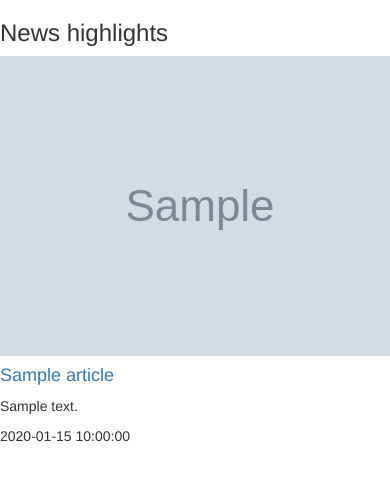
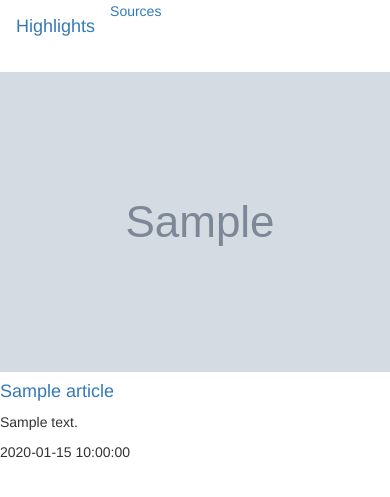
Before and after one commit to KageniJK/news-highlights, a Flask app: template app/templates/index.html in a window 390 px wide; the page is wider, and only the part inside the window is pictured. Shown: the top 497 px of that part. Run offline with Flask 2, Linux system fonts and the light colour scheme; the template is opened without the code that fills it: most values are stand-ins (such as "Sample title", 1, 10 or a date in 2020); grey boxes marked "Sample" are stand-in pictures; some libraries are stand-ins or nearby versions.

Commit message:
removed the cards from the index

```diff
--- a/app/static/css/index.css
+++ b/app/static/css/index.css
@@ -1,6 +1,9 @@
-.card {
-    width:30rem;
-    border: 4px;
-    border-radius: 5px;
-    border-color: #000000;
+
+
+.card-img{
+    width: 29rem;
 }
+
+ul{
+    list-style-type: none;
+}
--- a/app/templates/base.html
+++ b/app/templates/base.html
@@ -1,19 +1,5 @@
 {% extends 'bootstrap/base.html'%}
 
-<html lang="en">
-<head>
-    <meta charset="UTF-8">
-    {% if title %}
-        <title>{{ title }}</title>
-    {% else %}
-        <title>News app</title>
-    {% endif %}
-</head>
-<body>
-    {% block content %}
-
-
-    {% endblock %}
-
-</body>
-</html>
+{% block navbar %}
+    {% include 'navbar.html' %}
+{% endblock %}
--- a/app/templates/index.html
+++ b/app/templates/index.html
@@ -1,19 +1,21 @@
 {% extends 'base.html' %}
+
+  <h3>News highlights</h3>
+{% block styles%}
+    {{ super() }}
+    <link rel="stylesheet" href="{{url_for('static',filename='css/index.css')}}">
+{% endblock %}
 {% block content %}
-  <h3>News highlights</h3>
-  {% block styles %}
-    {{ super() }}
-    <link rel="stylesheet" href="{{url_for('static',filename = 'css/index.css')}}">
-  {% endblock %}
   {% for article in articles %}
-  <div class="row">
-    <div class="card card-body col-md-3">
-        <img class="card-image-top" src="{{article.picture}}" alt="image" >
-        <h4 class="card-title"><a href="{{article.link}}">{{article.title}}</a></h4>
-        <p class="card-text">{{article.description}}</p>
-        <p class="card-footer">{{article.time}}</p>
+    <div class="row">
 
+
+        <img  class="col-md-4" src="{{article.picture}}" alt="image" >
+        <div class="col-md-8"><h4 >
+            <a href="{{article.link}}">{{article.title}}</a></h4>
+            <p >{{article.description}}</p>
+            <p >{{article.time}}</p>
+        </div>
     </div>
-  </div>
   {% endfor %}
 {% endblock %}
--- /dev/null
+++ b/app/templates/navbar.html
@@ -0,0 +1,16 @@
+<!DOCTYPE html>
+<html lang="en">
+<head>
+    <meta charset="UTF-8">
+    <title>Title</title>
+</head>
+<body>
+<div class="navbar" role="navigation">
+        <a class="navbar-brand" href="/">Highlights</a>
+        <ul>
+            <li><a href="/sources">Sources</a></li>
+        </ul>
+
+    </div>
+</body>
+</html>
```
